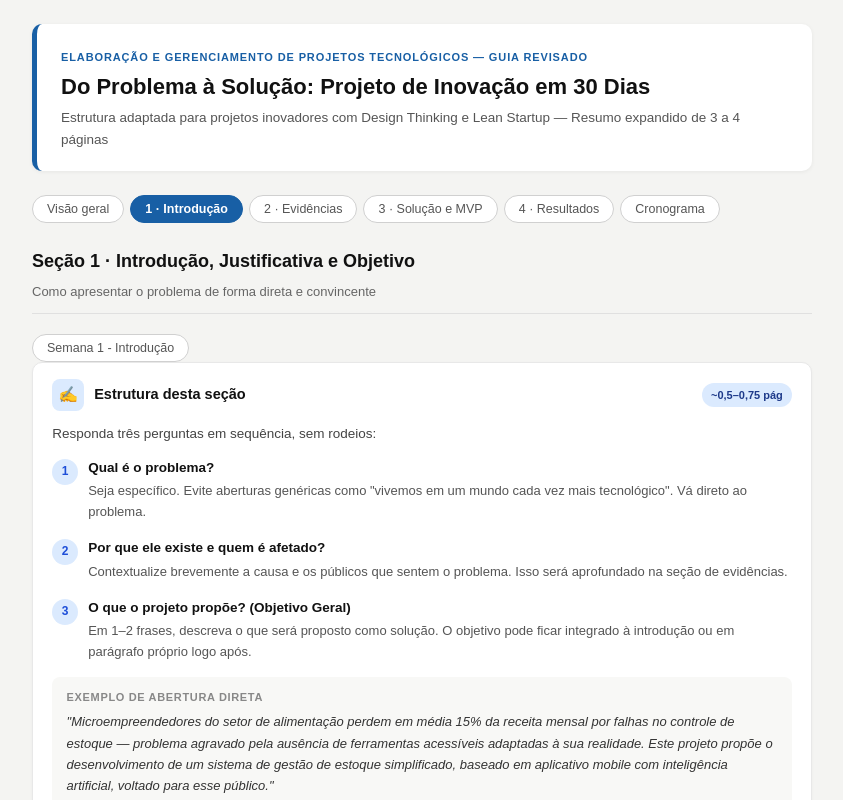
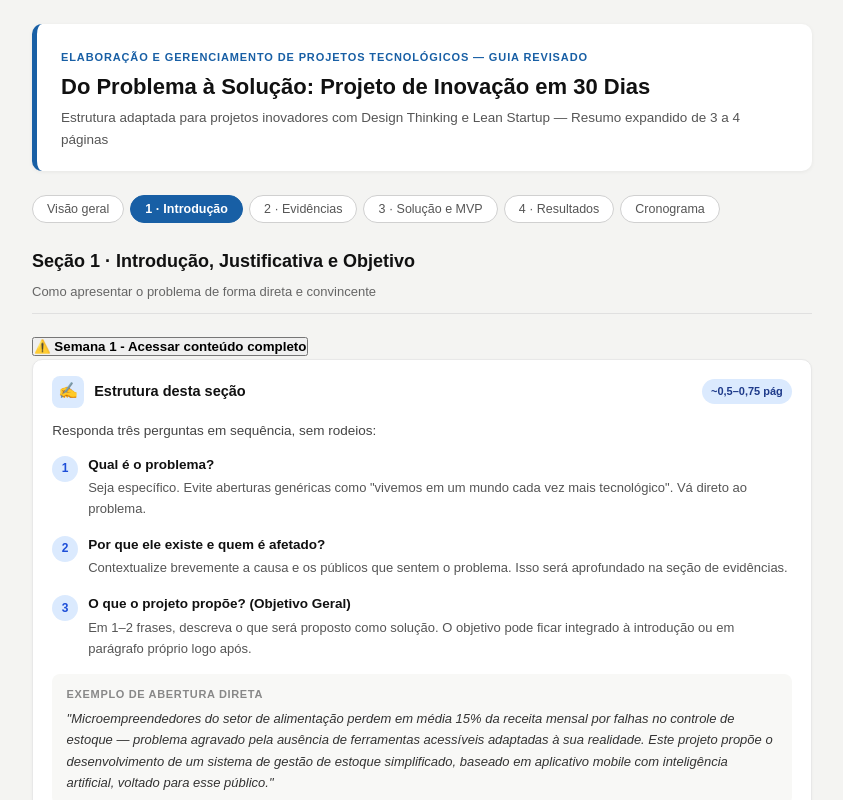
Before and after one commit to jrmessias/projetostecnologicos, a plain HTML site: page index.html in a window 1280 px wide. Both pictures are taken after a click on the button "1 · Introdução". Shown: the top 800 px of the page, without its empty margins (218-1061 px from the left). Drawn offline with Linux system fonts and the light colour scheme.

Commit message:
Update index.html

```diff
--- a/index.html
+++ b/index.html
@@ -402,7 +402,12 @@
   <!-- ═══════════════════════ SEÇÃO 1: INTRODUÇÃO ═══════════════════════ -->
   <div class="sec" id="sec1">
     <div class="sec-h">Seção 1 · Introdução, Justificativa e Objetivo</div>
-    <div class="sec-s">Como apresentar o problema de forma direta e convincente</div> <button class="nb" onclick="window.location.href='semana1.html'"> Semana 1 - Introdução </button>
+    <div class="sec-s">Como apresentar o problema de forma direta e convincente</div> <button class="btn-semana"
+onclick="window.location.href='semana1.html'">
+
+⚠️ <b>Semana 1 - Acessar conteúdo completo</b>
+
+</button><br>
 
     <div class="card">
       <div class="ch"><div class="ci blue">✍</div><div class="ct">Estrutura desta seção</div><span class="cbg bblue">~0,5–0,75 pág</span></div>
```
